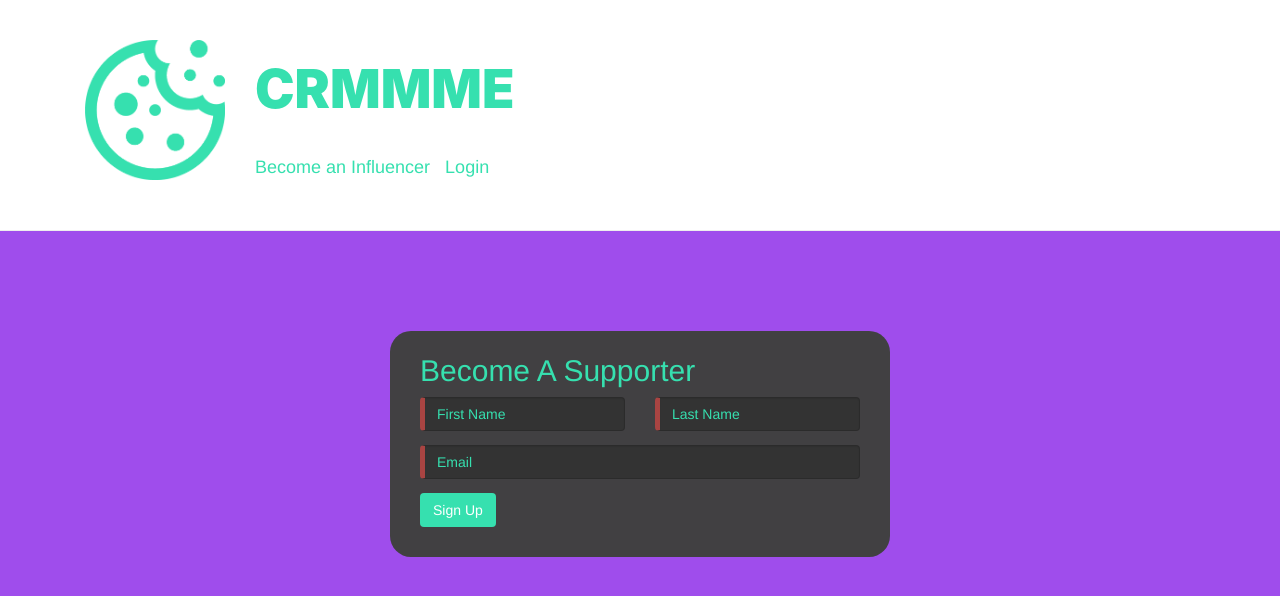
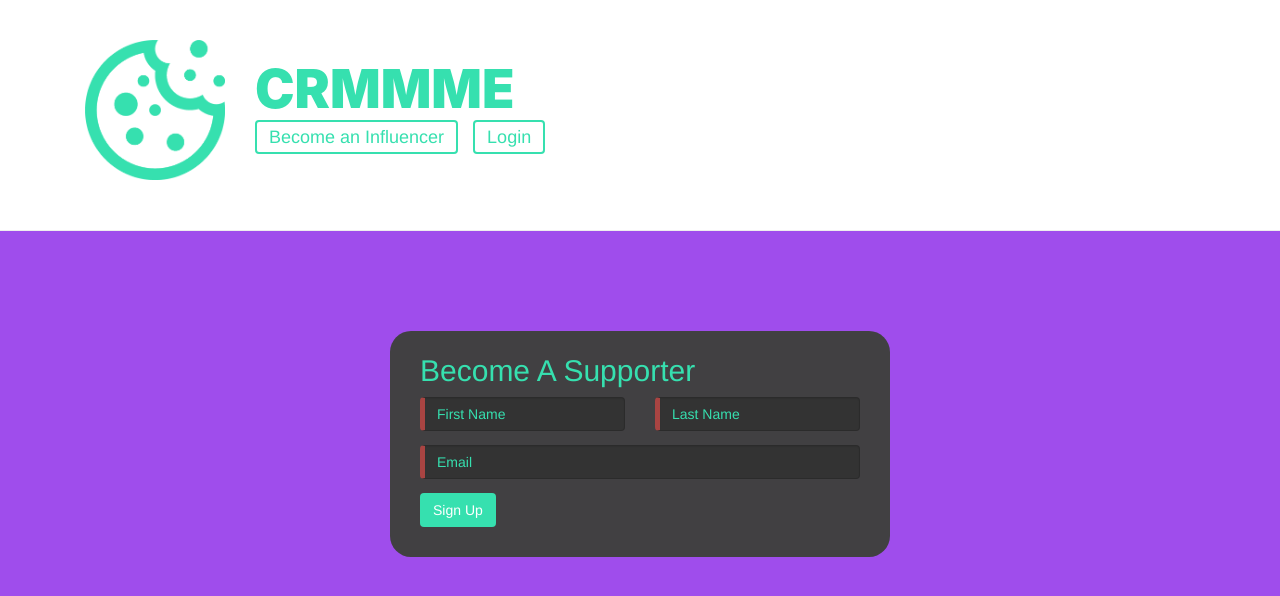
Before and after one commit to Woz-U-Group-Projects/team-goal-getters, an Angular app in the folder client/: page / in a window 1280 px wide. Shown: the top 596 px of the page. Built offline with nearby package versions, Linux system fonts and the light colour scheme.

Commit message:
Style updates

```diff
--- a/client/src/app/components/navbar/navbar.component.css
+++ b/client/src/app/components/navbar/navbar.component.css
@@ -23,8 +23,16 @@ a {
     color: rgb(54, 224, 175);
 }
 
+a:hover {
+    text-decoration: none;
+    color: rgb(24, 184, 135);
+}
+
 .nav-link {
     margin-right: 15px;
+    border: 2px solid rgb(54, 224, 175);
+    border-radius: 4px;
+    padding: 5px 12px 5px 12px;
 }
 
 .logout {
--- a/client/src/app/components/navbar/navbar.component.html
+++ b/client/src/app/components/navbar/navbar.component.html
@@ -1,7 +1,7 @@
 <div class="container" id="navblock">
   <a href="/"><img class="col-xs-2" id="logo" src="../../../assets/images/CrmmmbConGreen.png"/></a>
   <div class="col-xs-10" id="navbtns">
-    <a routerLink="/" class="nav-link"><h1>CRMMME</h1></a>
+    <a routerLink="/"><h1>CRMMME</h1></a>
     <div display="inline-block">
       <nav>
         <h4>
```
